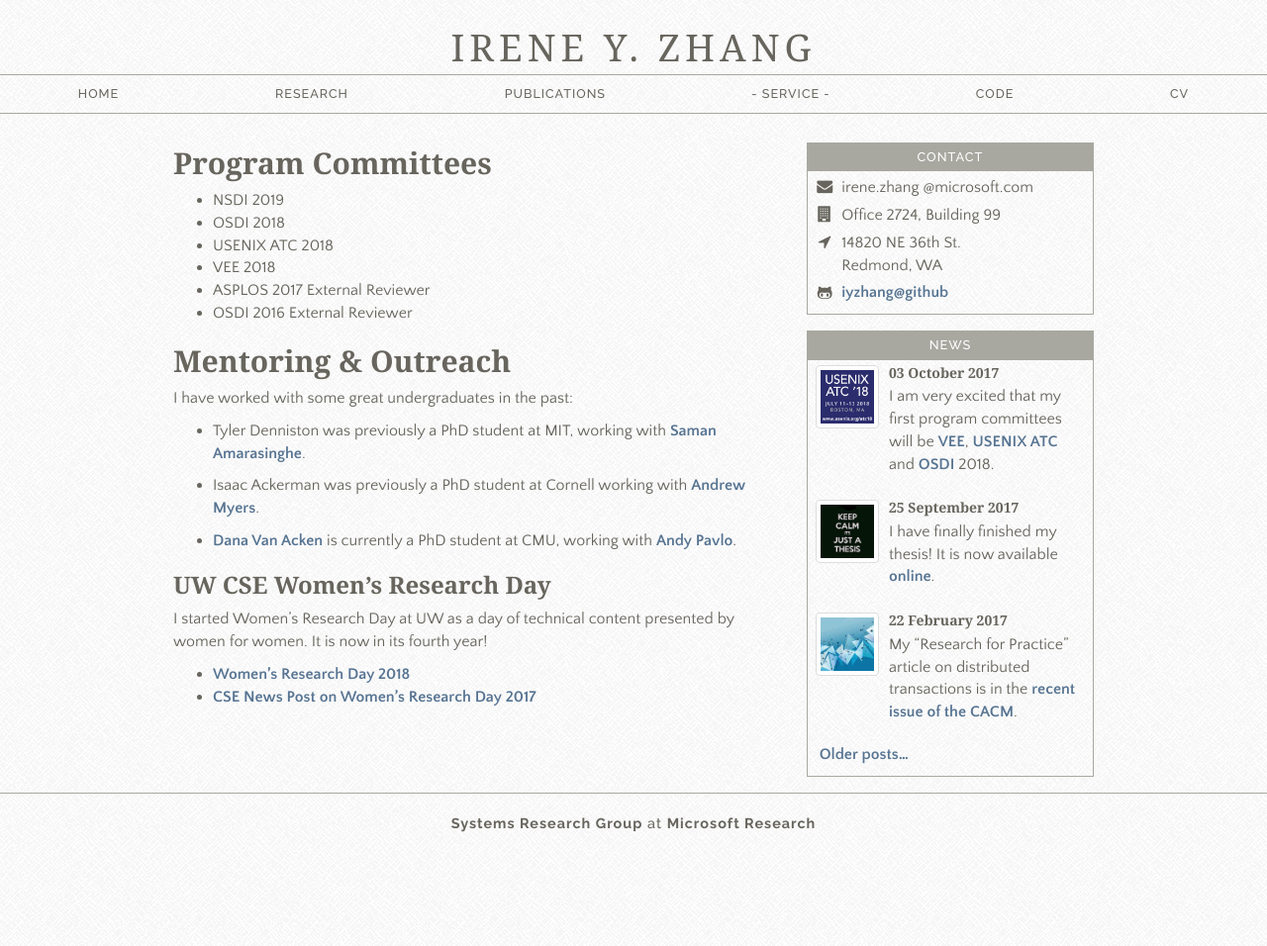
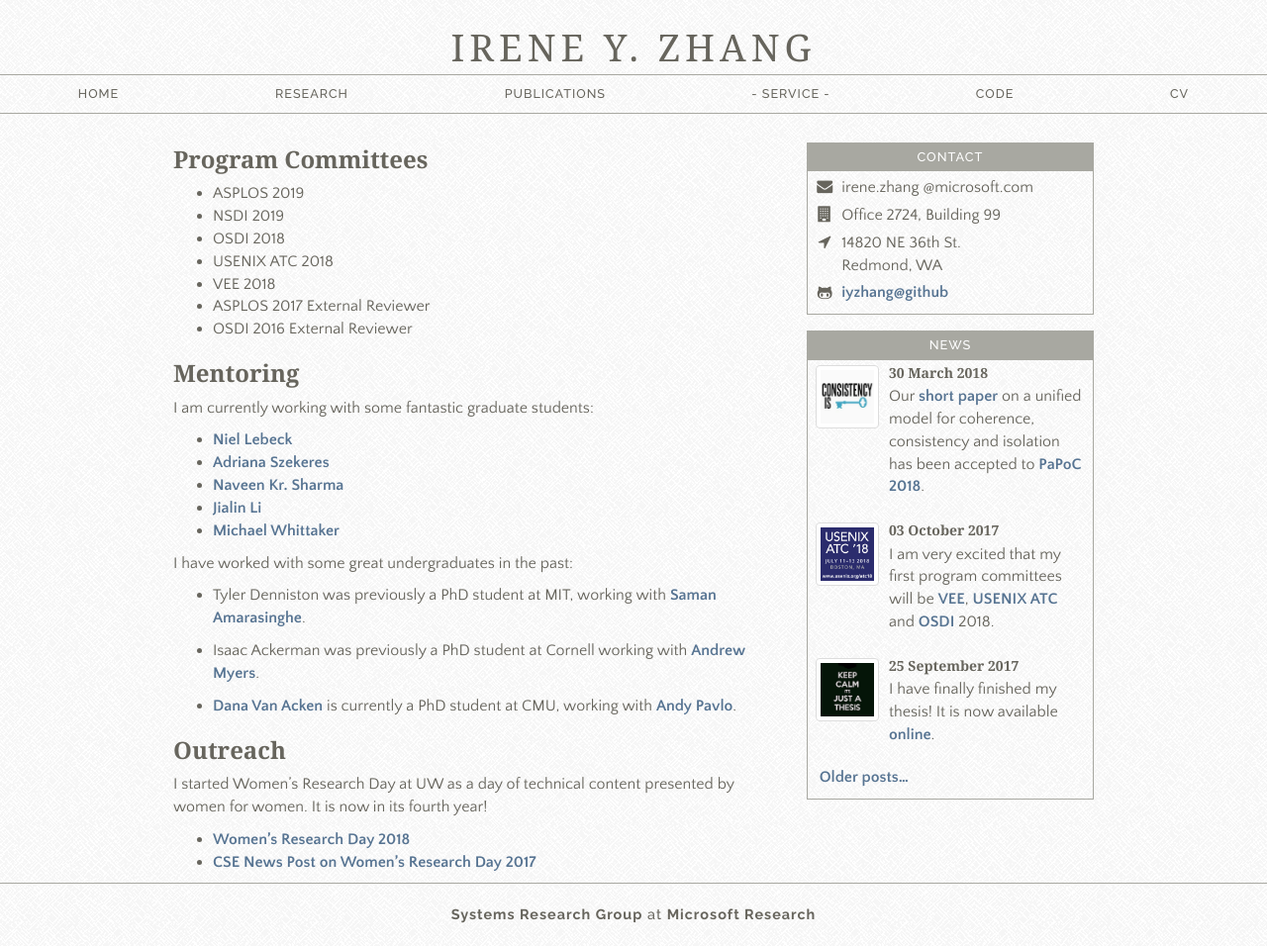
Before and after one commit to iyzhang/www, a Jekyll site: the page built from service.md, in a window 1280 px wide. Shown: the whole page at 99% size. Built offline with Jekyll 4.4.1, drawn with Linux system fonts in a browser that asks for light colours; nearby versions of some CDN libraries; some web fonts are replaced; Markdown is read by kramdown in place of the engine named in the settings; comment, search, counter and statistics services are not loaded; before the commit the page ends 900 px from its top, so only the background shows below that.

Commit message:
adding papoc paper to webpage:

```diff
--- a/bib/pubs.bib
+++ b/bib/pubs.bib
@@ -23,8 +23,8 @@
   guarantees of coherence, consistency and isolation. This paper presents a simple,
   unified model for defining ordering guarantees that is sufficiently general to
   model a wide range of systems, including processor memory, distributed storage,
-  and databases. We define a new single constraint relationship, \emph{result
-  visibility}, which formalizes the ``appears to execute before'' relationship
+  and databases. We define a new single constraint relationship, result
+  visibility, which formalizes the ``appears to execute before'' relationship
   between operations. Using only result visibility, we define more than 20
   ordering guarantees from different research areas, including
   PRAM, snapshot isolation and
--- a/service.md
+++ b/service.md
@@ -4,8 +4,9 @@
 notitle: true
 ---
 
-## Program Committees
+### Program Committees
 
+* ASPLOS 2019
 * NSDI 2019
 * OSDI 2018
 * USENIX ATC 2018
@@ -13,7 +14,17 @@
 * ASPLOS 2017 External Reviewer
 * OSDI 2016 External Reviewer
 
-## Mentoring & Outreach
+
+
+### Mentoring
+I am currently working with some fantastic graduate students:
+
+* [Niel Lebeck](https://homes.cs.washington.edu/~nl35/)
+* [Adriana Szekeres](https://homes.cs.washington.edu/~aaasz/)
+* [Naveen Kr. Sharma](https://homes.cs.washington.edu/~naveenks/)
+* [Jialin Li](https://homes.cs.washington.edu/~lijl/)
+* [Michael Whittaker](https://mwhittaker.github.io/)
+
 I have worked with some great undergraduates in the past:
 
 * Tyler Denniston was previously a PhD student at MIT, working with
@@ -27,7 +38,7 @@
   Pavlo](http://www.cs.cmu.edu/~pavlo/).
 
 
-### UW CSE Women's Research Day
+### Outreach
 I started Women's Research Day at UW as a day of technical content
 presented by women for women. It is now in its fourth year!
 
```
Also changed, not shown: _posts/2018-03-30-papoc.md (added, +10 -0 lines), 1 other file.
